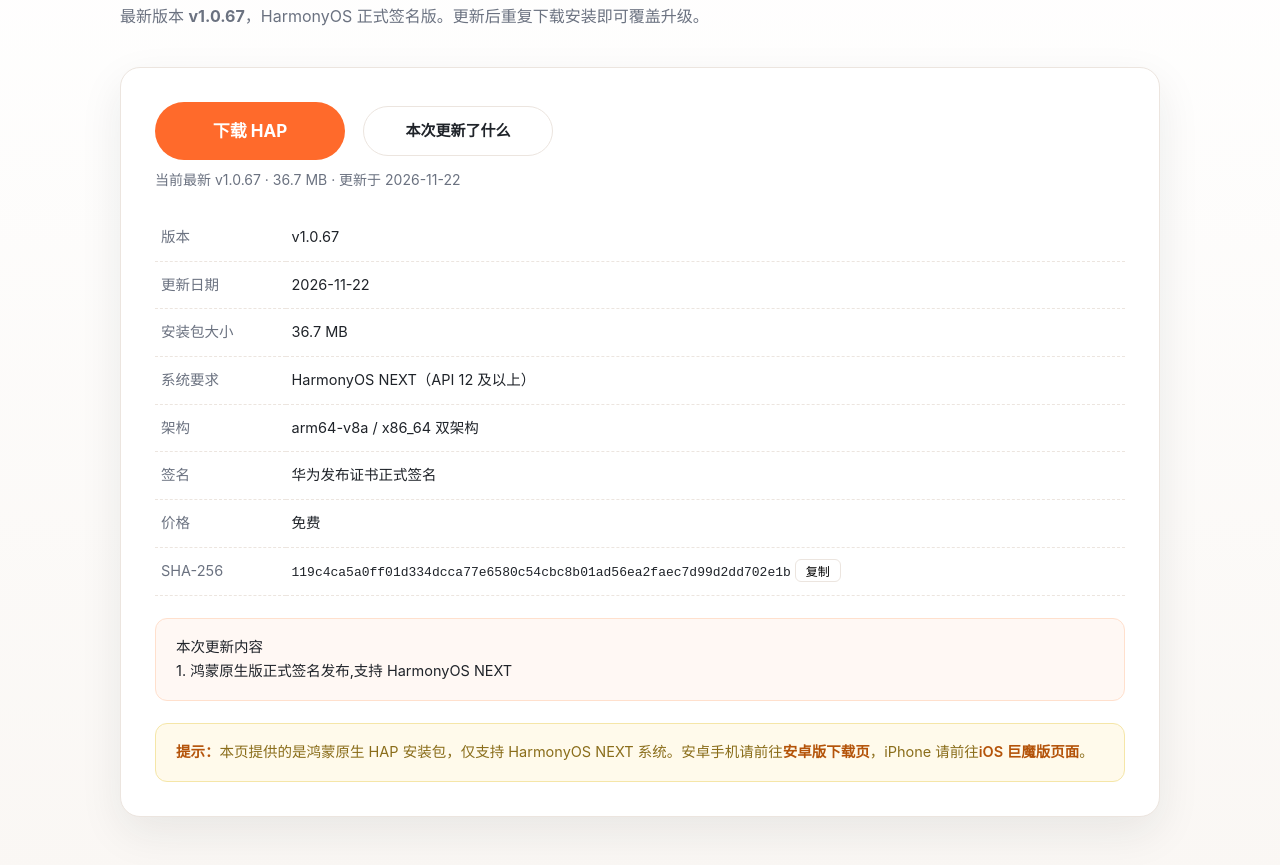
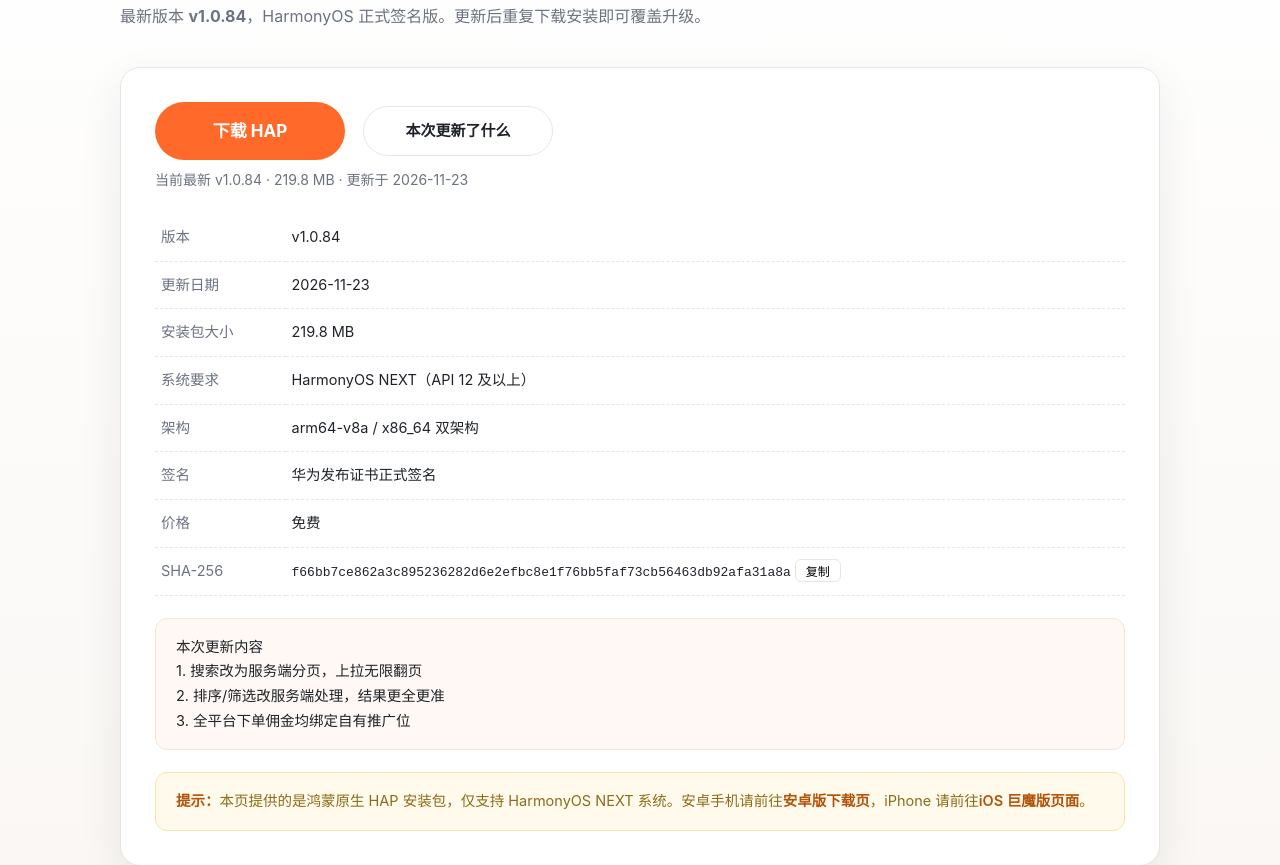
Before and after one commit to qiuxin520/haowu-anli, a plain HTML site: page harmony.html in a window 1280 px wide. Shown: the part 2286-3151 px from the top of the page. Drawn offline with Linux system fonts and the light colour scheme.

Commit message:
release 1.0.84: android/ios/harmony downloads

```diff
--- a/download.js
+++ b/download.js
@@ -1,31 +1,31 @@
 // 好物安利下载配置 —— 每次发新版只改这个文件
 window.APP_DOWNLOAD = {
-  version: '1.0.68',
-  date: '2026-11-22',
+  version: '1.0.84',
+  date: '2026-11-23',
   size: '57.9 MB',
-  apk: 'dist/haowuanli_1.0.68.apk',
-  sha256: '83c57520fbaf7b8061029002048227db79361132451bd44310ddf1118c61b607',
-  changelog: '1. 新增 App 内更新检测（含鸿蒙跳转下载页）\n2. 统一包名为 com.haowuanli.app'
+  apk: 'dist/haowuanli_1.0.84.apk',
+  sha256: '9888276a1a3d3250812fca382f95f75224f100d4f086eda520e07f03b437dd6c',
+  changelog: '1. 搜索改为服务端分页，上拉无限翻页，结果不再只有120条\n2. 排序/筛选改服务端处理，人气/热销/价格/优惠券/平台筛选更全更准\n3. 全平台下单佣金均绑定自有推广位'
 };
 
 // iOS 巨魔版配置
 window.APP_DOWNLOAD_IOS = {
-  version: '1.0.68',
-  date: '2026-11-22',
+  version: '1.0.84',
+  date: '2026-11-23',
   size: '20.0 MB',
-  ipa: 'dist/haowuanli_1.0.68_trollstore.ipa',
-  sha256: '87081b8dd9458869670d021be1f29fa2e2d35e85e485b12e6d4deca0bf3694cb',
-  changelog: '1. 新增 App 内更新检测（含鸿蒙跳转下载页）\n2. 统一包名为 com.haowuanli.app'
+  ipa: 'dist/haowuanli_1.0.84_trollstore.ipa',
+  sha256: '2e2e4a0dccc2ea505a1ddf270064d6e50f59a79b7f446482188ae7d99dd338b7',
+  changelog: '1. 搜索改为服务端分页，上拉无限翻页\n2. 排序/筛选改服务端处理，结果更全更准\n3. 全平台下单佣金均绑定自有推广位'
 };
 
-// 鸿蒙版配置（HAP 524MB 超 GitHub Pages 单文件上限，托管在下载后台）
+// 鸿蒙版配置（HAP 219.8MB 超 GitHub Pages 单文件上限，托管在下载后台）
 window.APP_DOWNLOAD_HARMONY = {
-  version: '1.0.67',
-  date: '2026-11-22',
-  size: '36.7 MB',
-  hap: 'http://192.144.158.126:8082/files/apk/f249dcc4_haowuanli_1.0.67_harmony_update.hap.apk',
-  sha256: '119c4ca5a0ff01d334dcca77e6580c54cbc8b01ad56ea2faec7d99d2dd702e1b',
-  changelog: '1. 鸿蒙原生版正式签名发布,支持 HarmonyOS NEXT'
+  version: '1.0.84',
+  date: '2026-11-23',
+  size: '219.8 MB',
+  hap: 'http://192.144.158.126:8082/api/app-release/download/1154',
+  sha256: 'f66bb7ce862a3c895236282d6e2efbc8e1f76bb5faf73cb56463db92afa31a8a',
+  changelog: '1. 搜索改为服务端分页，上拉无限翻页\n2. 排序/筛选改服务端处理，结果更全更准\n3. 全平台下单佣金均绑定自有推广位'
 };
 
 (function () {
```
Also changed, not shown: ios.html (+2 -1 lines), 2 other files.
